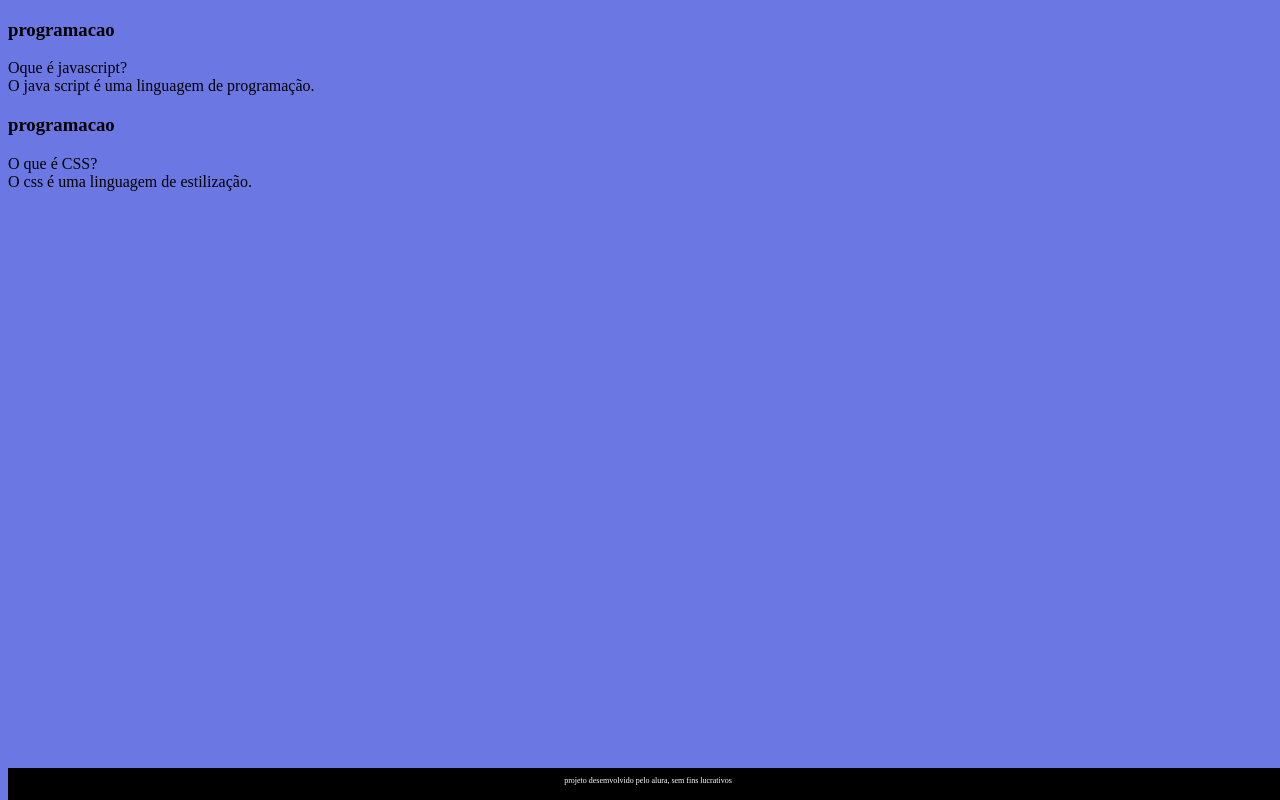
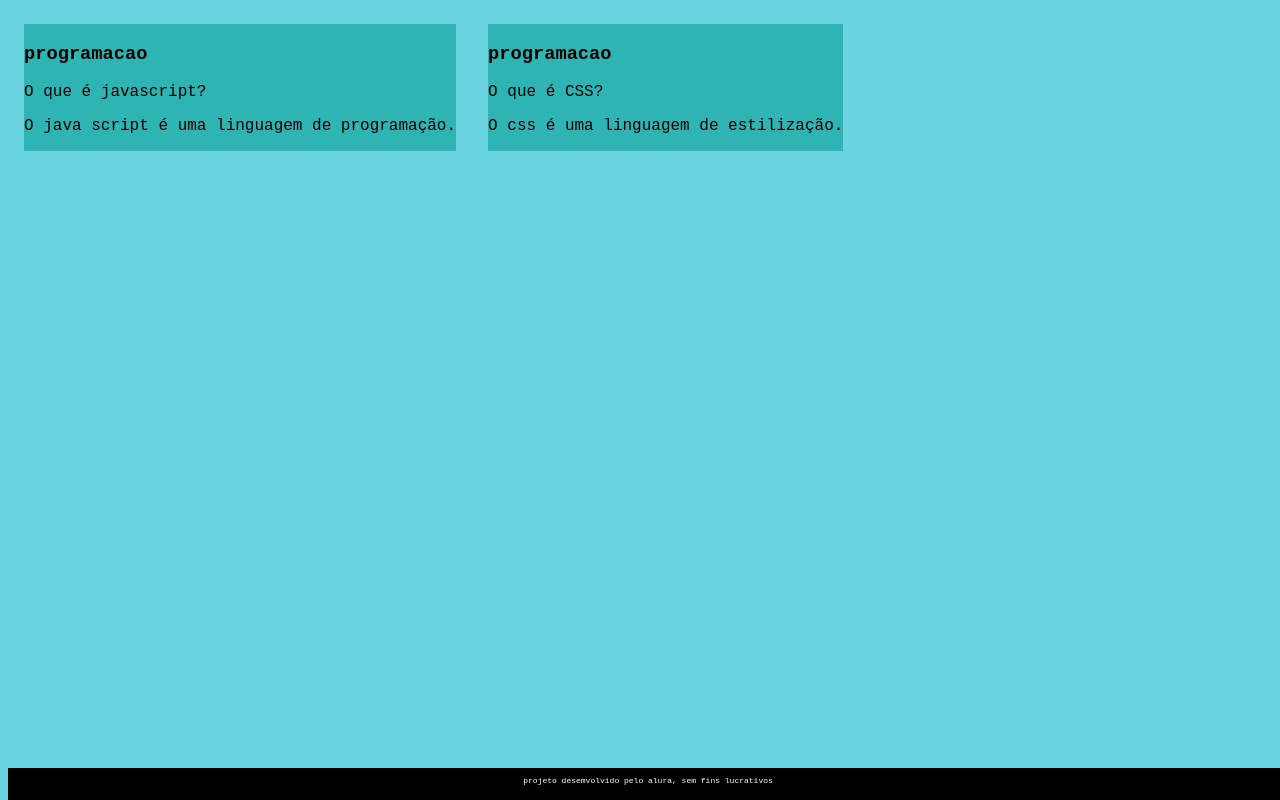
Before and after one commit to mateus0918/flahcar-main, a plain HTML site: page index.html in a window 1280 px wide. Drawn offline with Linux system fonts and the light colour scheme; files that its build step writes are made by us from their sources.

Commit message:
Add files via upload

```diff
--- a/index.html
+++ b/index.html
@@ -3,7 +3,7 @@
 <head>
     <meta charset="UTF-8">
     <meta name="viewport" content="width=device-width, initial-scale=1.0">
-   <link rel="stylesheet" href="assets/style.css">
+   <link rel="stylesheet" href="style.css">
     <title>flashcard</title>
 </head>
 <body>
@@ -13,21 +13,21 @@
         <div class="cartao_conteudo">
             <h3>programacao</h3>
             <div class="cartao_conteudo_pergunta"></div>
-            Oque é javascript?
+            <p>O que é javascript?</p>
         </div>
         <div class="cartao__conteudo__resposta">
-            O java script é uma linguagem de programação.
+            <p>O java script é uma linguagem de programação.</p>
         </div>
     </div>
     </article>
-    <article class="cartao"></article>
+    <article class="cartao">
         <div class="cartao_conteudo">
             <h3>programacao</h3>
             <div class="cartao_conteudo_pergunta"></div>
-            O que é CSS?
+            <p>O que é CSS?</p>
         </div>
         <div class="cartao__conteudo__resposta">
-            O css é uma linguagem de estilização.
+            <p> O css é uma linguagem de estilização.</p>
         </div>
     </div>
     </article>
--- a/style.css
+++ b/style.css
@@ -1,5 +1,14 @@
 body{
-    background-color: rgb(107, 119, 226);
+    background-color: rgb(107, 212, 226);
+    font-family: 'Courier New', Courier, monospace;
+}
+#container{
+    display: flex;
+}
+
+.cartao{
+    margin: 1rem 1rem;
+    background-color: rgb(47, 180, 180);
 }
 
 footer{
```
